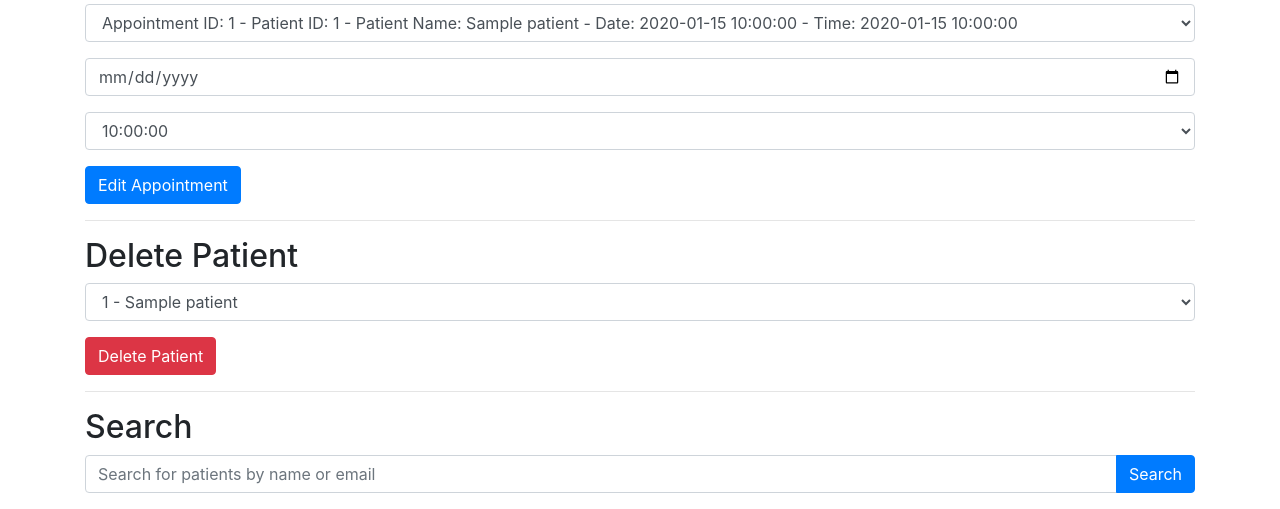
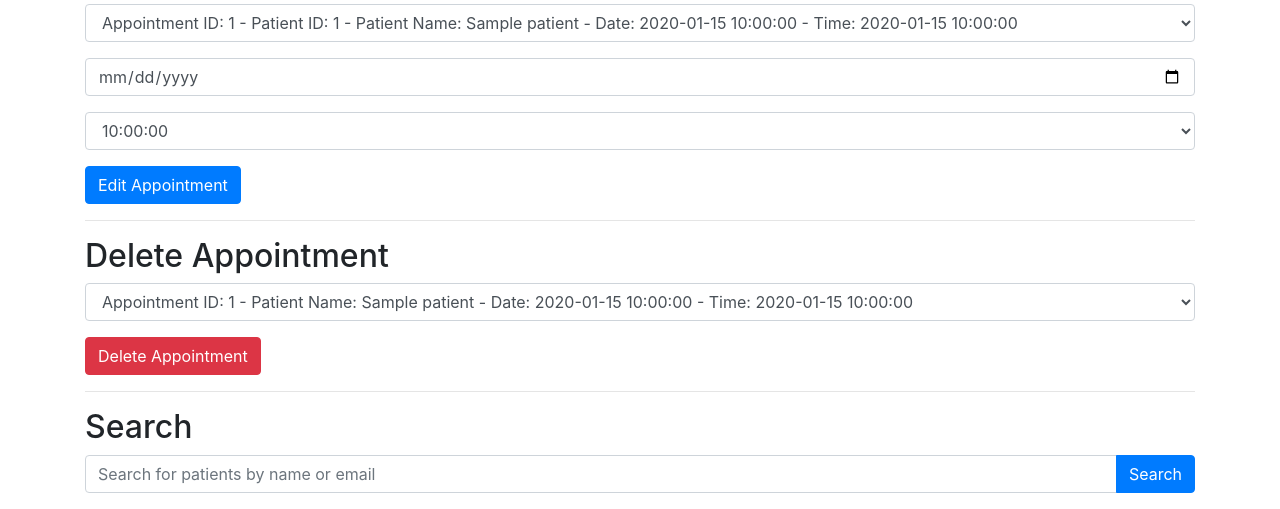
Before and after one commit to sakshamgupta912/Pathology-Lab, a PHP site: page /admin.php in a window 1280 px wide. Shown: the part 1590-2099 px from the top of the page. Run offline with PHP 8.4, Linux system fonts and the light colour scheme; the visitor is signed in with stand-in values (Sample User, id 1); tables that the repository leaves empty or names only in its code hold one stand-in row (values such as "Sample post").

Commit message:
delete appointment working

```diff
--- a/admin.php
+++ b/admin.php
@@ -279,39 +279,67 @@ if (isset($_POST["edit_appointment"])) {
     }
 }
 
-// Function to delete a patient by ID, along with their appointments
-function deletePatient($patientID)
+// Function to delete a appointments
+if (isset($_POST["delete_appointment"])) {
+    $deleteAppointmentID = $_POST["delete_appointment_id"];
+
+    // Delete test data first
+    $result = deleteTestData($deleteAppointmentID);
+
+    if (strpos($result, "Error:") === 0) {
+        echo '<script>alert("' . $result . '");</script>';
+    } else {
+        // If test data is deleted successfully, proceed to delete the appointment
+        $deleteResult = deleteAppointment($deleteAppointmentID);
+
+        if (strpos($deleteResult, "Error:") === 0) {
+            echo '<script>alert("' . $deleteResult . '");</script>';
+        } else {
+            echo '<script>alert("Success");</script>';
+        }
+    }
+}
+
+function deleteTestData($appointmentID) {
+    global $mysqli;
+    $testType = "bloodtest";  // Update this based on the test type
+
+    $deleteTestData = $mysqli->prepare("DELETE FROM $testType WHERE AppointmentID = ?");
+    $deleteTestData->bind_param("i", $appointmentID);
+
+    if (!$deleteTestData->execute()) {
+        return "Error: " . $deleteTestData->error;
+    }
+
+    return "Test data for Appointment ID $appointmentID deleted successfully!";
+}
+
+
+// Function to delete an appointment by AppointmentID
+function deleteAppointment($appointmentID)
 {
     global $mysqli;
 
-    // Check if the patient exists
-    $stmt = $mysqli->prepare("SELECT PatientID FROM patient WHERE PatientID = ?");
-    $stmt->bind_param("i", $patientID);
+    // Check if the appointment exists
+    $stmt = $mysqli->prepare("SELECT AppointmentID FROM appointment WHERE AppointmentID = ?");
+    $stmt->bind_param("i", $appointmentID);
     $stmt->execute();
     $stmt->store_result();
 
     if ($stmt->num_rows === 0) {
-        return "Error: Patient with ID $patientID does not exist.";
+        return "Error: Appointment with ID $appointmentID does not exist.";
     }
 
-    // Delete the patient's appointments first
-    $deleteAppointments = $mysqli->prepare("DELETE FROM appointment WHERE PatientID = ?");
-    $deleteAppointments->bind_param("i", $patientID);
-    if (!$deleteAppointments->execute()) {
-        return "Error: " . $deleteAppointments->error;
+    // Delete the appointment
+    $deleteAppointment = $mysqli->prepare("DELETE FROM appointment WHERE AppointmentID = ?");
+    $deleteAppointment->bind_param("i", $appointmentID);
+    if (!$deleteAppointment->execute()) {
+        return "Error: " . $deleteAppointment->error;
     }
 
-    // Now delete the patient
-    $stmt = $mysqli->prepare("DELETE FROM patient WHERE PatientID = ?");
-    $stmt->bind_param("i", $patientID);
+    return "Appointment with ID $appointmentID deleted successfully!";
+}
 
-    if ($stmt->execute()) {
-        return "Patient with ID $patientID and associated appointments deleted successfully!";
-    } else {
-        return "Error: " . $stmt->error;
-    }
-    $stmt->close();
-}
 
 
 if (isset($_POST["delete_patient"])) {
@@ -538,20 +566,22 @@ if (isset($_POST["delete_patient"])) {
             <button type="submit" name="edit_appointment" class="btn btn-primary">Edit Appointment</button>
         </form>
         <hr>
-        <h2>Delete Patient</h2>
+        <h2>Delete Appointment</h2>
 <form method="post">
     <div class="form-group">
-                <select name="delete_patient_id" class="form-control" required>
+        <select name="delete_appointment_id" class="form-control" required>
             <?php
-                    $result = $mysqli->query("SELECT PatientID, Name FROM patient");
+            // Fetch the list of appointments
+            $result = $mysqli->query("SELECT appointment.AppointmentID, appointment.PatientID, appointment.AppointmentDate, appointment.AppointmentTime, patient.Name FROM appointment INNER JOIN patient ON appointment.PatientID = patient.PatientID");
             while ($row = $result->fetch_assoc()) {
-                        echo "<option value='" . $row['PatientID'] . "'>" . $row['PatientID'] . " - " . $row['Name'] . "</option>";
+                echo "<option value='" . $row['AppointmentID'] . "'>" . "Appointment ID: " . $row['AppointmentID'] . " - Patient Name: " . $row['Name'] . " - Date: " . $row['AppointmentDate'] . " - Time: " . $row['AppointmentTime'] . "</option>";
             }
             ?>
         </select>
     </div>
-            <button type="submit" name="delete_patient" class="btn btn-danger">Delete Patient</button>
+    <button type="submit" name="delete_appointment" class="btn btn-danger">Delete Appointment</button>
 </form>
+
         <hr>
         <h2>Search</h2>
         <form method="post">
```
Lines whose indentation alone changed are shown as unchanged.
